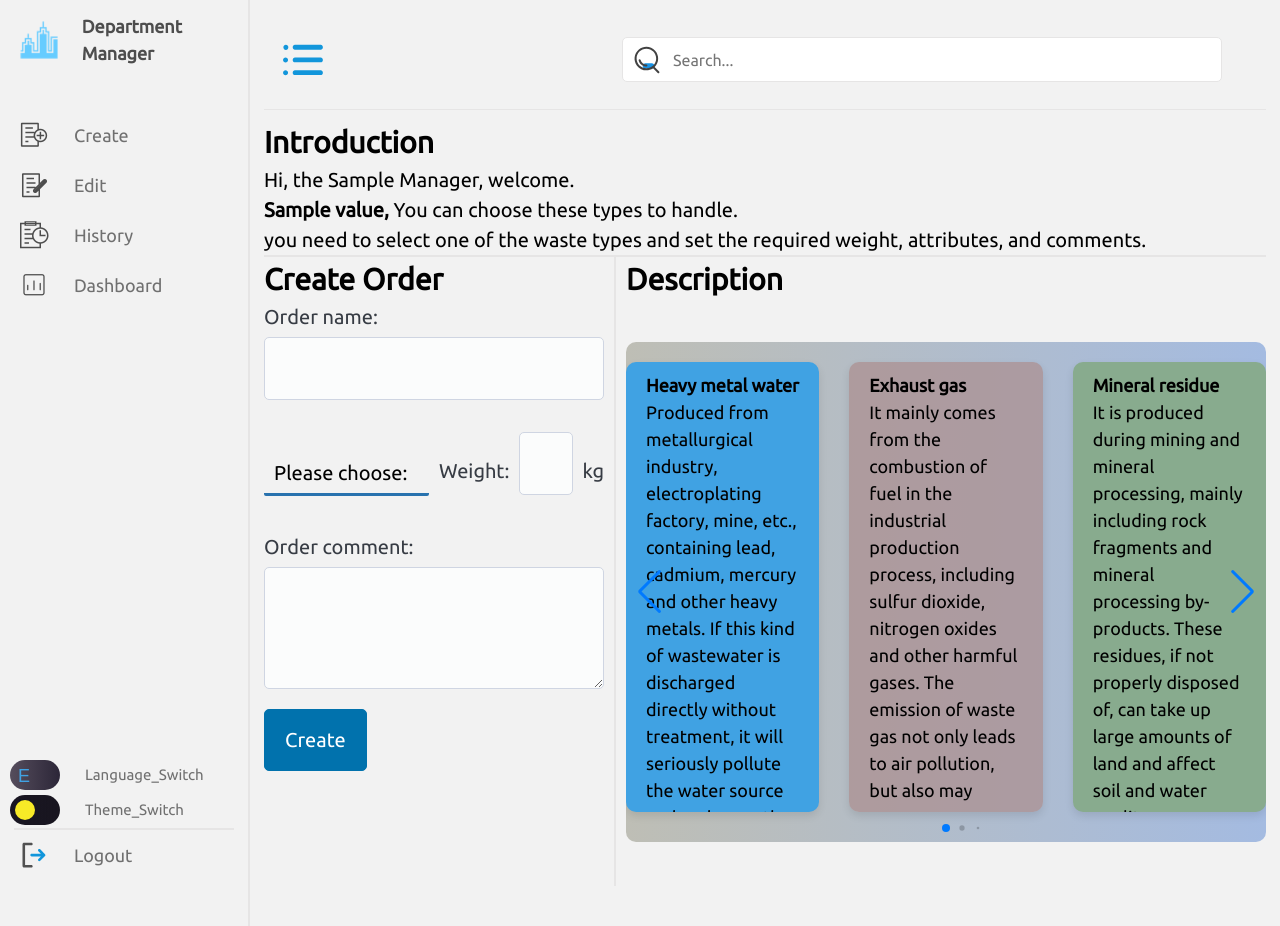
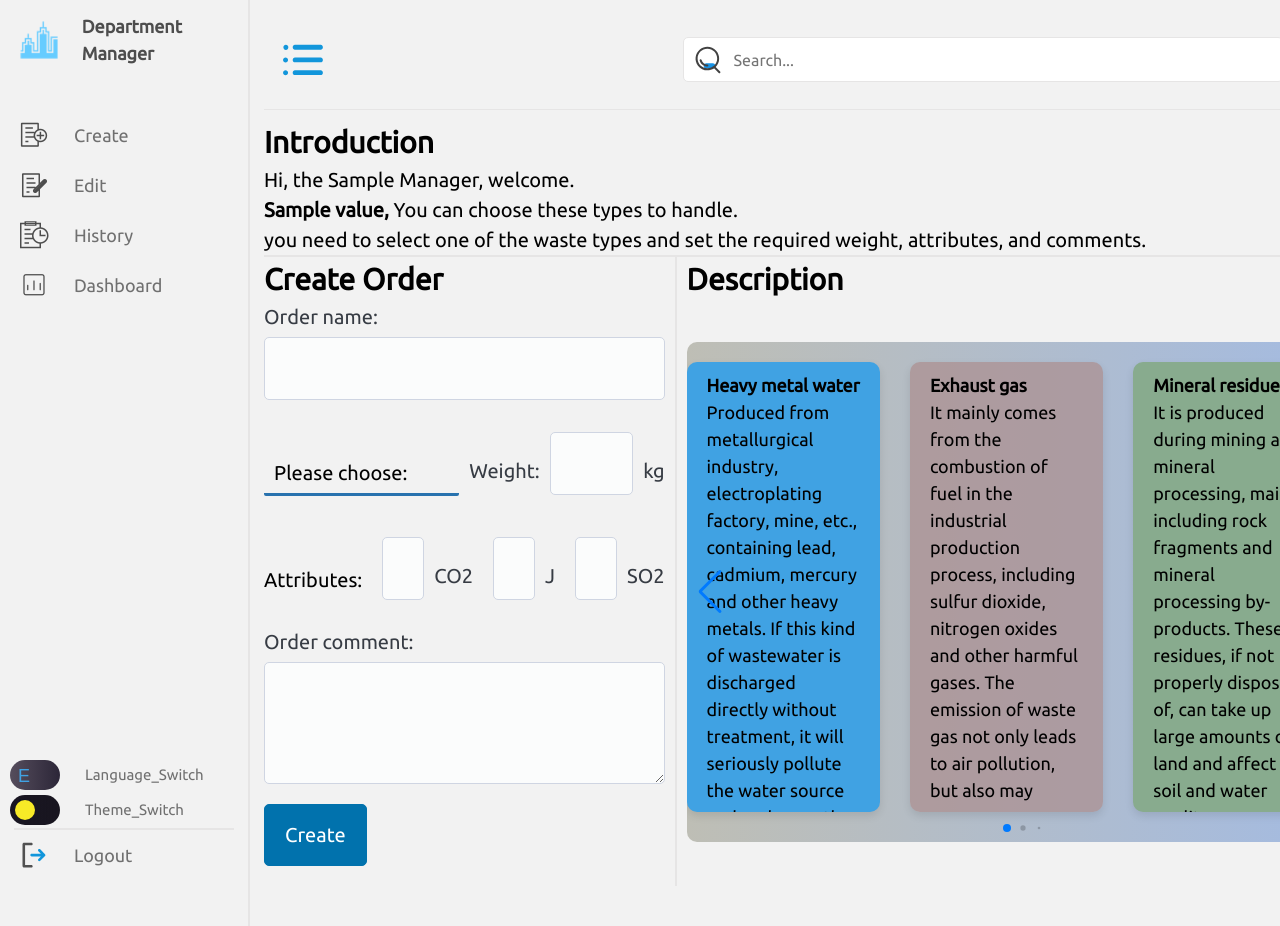
Before and after one commit to lzhhe/COMP3030J-Software-Engineering-Project2, a Python web app: template App/templates/department/create_order.html in a window 1280 px wide. Run offline with Jinja, Linux system fonts and the light colour scheme; the template is opened without the code that fills it: most values are stand-ins (such as "Sample title", 1, 10 or a date in 2020); some web fonts are replaced.

Commit message:
department order create

```diff
--- a/App/static/css/department/create_order.css
+++ b/App/static/css/department/create_order.css
@@ -105,6 +105,14 @@ dialog::backdrop {
     margin-right: 10px;
 }
 
+.order-attributes {
+    display: flex;
+    flex-direction: row;
+    gap: 10px;
+    justify-content: space-between;
+    align-items: center;
+}
+
 
 .pico label.no-pico-label:hover i, .pico label.no-pico-label:hover span {
     color: var(--primary-color);
--- a/App/templates/department/create_order.html
+++ b/App/templates/department/create_order.html
@@ -81,7 +81,7 @@
                             <div class="order-choose">
                                 <div class="custom-select" id="custom-select">
                                     <div class="selected-option">{{ _("Please choose: ") }}</div>
-                                    <div class="options-container">
+                                    <div class="options-container" data-value="">
                                         {% for key, value in wastes.items() %}
                                             <div class="option-item" data-value="{{ key }}">
                                                 <i class="iconfont icon-{{ key }}"></i>
@@ -92,6 +92,21 @@
                                 <label class="number-input no-pico-label" for="order-weight">{{ _("Weight: ") }}
                                     <input type="number" id="order-weight" name="order-weight" required>
                                     <span>kg</span>
+                                </label>
+                            </div>
+                            <div class="order-attributes">
+                                {{ _("Attributes:") }}
+                                <label class="number-input no-pico-label order-attribute" for="order-a1">
+                                    <input type="text" id="order-a1" name="order-a1" required data-attr="CO2">
+                                    <span>CO2</span>
+                                </label>
+                                <label class="number-input no-pico-label order-attribute" for="order-a2">
+                                    <input type="text" id="order-a2" name="order-a2" required data-attr="J">
+                                    <span>J</span>
+                                </label>
+                                <label class="number-input no-pico-label order-attribute" for="order-a3">
+                                    <input type="text" id="order-a3" name="order-a3" required data-attr="SO2">
+                                    <span>SO2</span>
                                 </label>
                             </div>
 
@@ -147,6 +162,46 @@
                     }
                 });
             });
+
+            $("#createOrderBtn").click(function (e) {
+                e.preventDefault();
+                const did = $('.user-department').data('did');
+                const orderName = $("#order-name").val();
+                const weight = $("#order-weight").val();
+                const type = $('.options-container').data('value');
+                const comment = $("#order-comment").val();
+                let attribution = '';
+                document.querySelectorAll('.order-attribute').forEach(function (item) {
+                    const attrName = $(item).find('input').data('attr');
+                    const attrValue = $(item).find('input').val();
+                    attribution += attrValue + attrName + ' ';
+                });
+                if (orderName === "" || weight === "" || type === "" || attribution === "") {
+                    alert("Please input all required fields except comments.");
+                }
+                const orderInfo = {
+                    departmentID: did,
+                    orderName: orderName,
+                    weight: weight,
+                    wasteType: type,
+                    attribution: attribution,
+                    comment: comment
+                };
+                $.ajax({
+                    url: "/department/register",
+                    type: "POST",
+                    data: JSON.stringify(orderInfo),
+                    contentType: "application/json;charset=UTF-8",
+                    success: function (response) {
+                        if (response.message === "successful") {
+                            alert("Order created successfully.");
+                            window.location.href = "/department/";
+                        } else {
+                            alert(response.message);
+                        }
+                    }
+                });
+            });
             $('.selected-option').click(function () {
                 $('.options-container').toggleClass('show-options');
             });
@@ -154,8 +209,10 @@
             // 当某个选项被点击
             $('.option-item').click(function () {
                 let selectedText = $(this).text();
+                const option = $('.options-container');
+                option.data('value', $(this).data('value'));
                 $('.selected-option').text(selectedText);
-                $('.options-container').removeClass('show-options');
+                option.removeClass('show-options');
             });
 
             // 点击除下拉框外的地方隐藏选项
--- a/App/templates/department/index.html
+++ b/App/templates/department/index.html
@@ -8,7 +8,7 @@
             <div class="logo-img">
                 <img src="../../static/image/icon/skyline.png" alt="logo">
             </div>
-            <span class="logo-text">Department Manager</span>
+            <span class="logo-text">{{ _("Department Manager") }}</span>
         </div>
         <div class="menu-items">
             <ul class="nav-links">
--- a/App/templates/top.html
+++ b/App/templates/top.html
@@ -13,7 +13,7 @@
                 <p class="user-name">{{ user.username }}</p>
                 <p class="user-email">{{ user.email }}</p>
                 {% if department %}
-                    <p class="user-department">{{ department }}</p>
+                    <p class="user-department" data-did="{{ departmentDID }}">{{ department }}</p>
                 {% endif %}
             </div>
         </div>
```
Also changed, not shown: App/views_department.py (+13 -8 lines), App/translations/zh_Hans_CN/LC_MESSAGES/messages.po, 2 other files.
